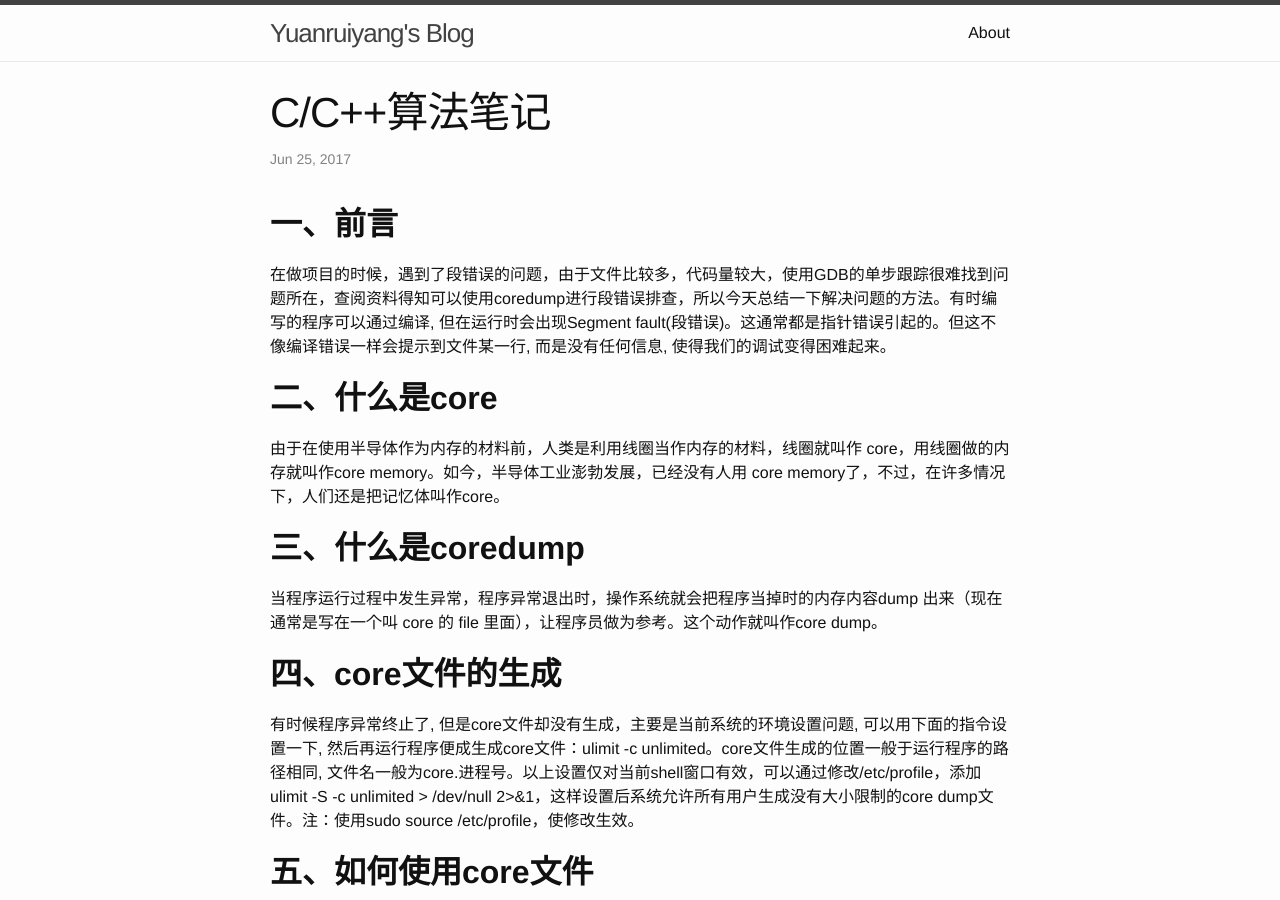
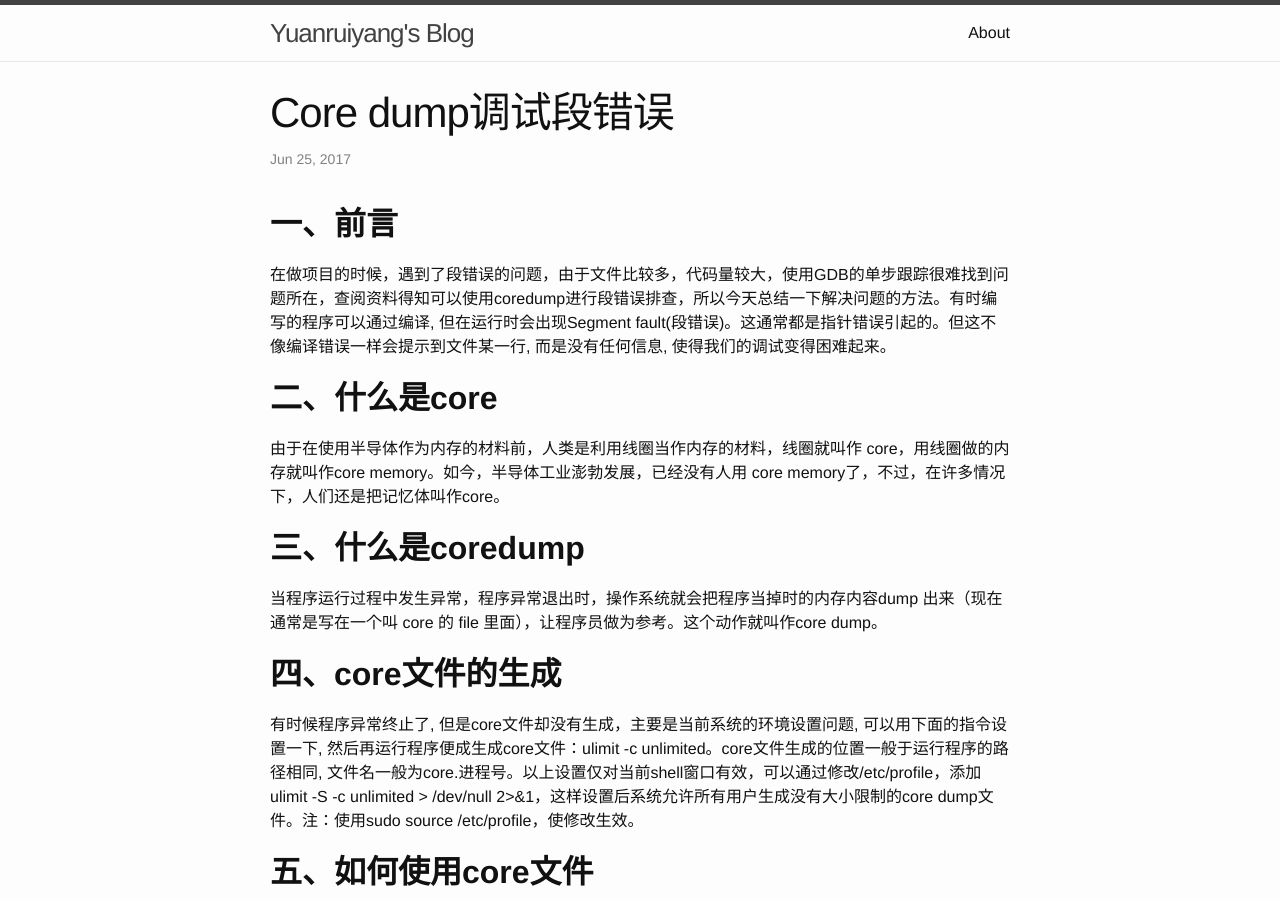
Before and after one commit to Rain9801/Rain9801.github.io, a Jekyll site: the page built from _posts/2017-06-25-coredump调试段错误.markdown, in a window 1280 px wide and 900 px high. Built offline with Jekyll 4.4.1, drawn with Linux system fonts in a browser that asks for light colours; comment, search, counter and statistics services are not loaded.

Commit message:
coredump

```diff
--- a/_posts/2017-06-25-coredump调试段错误.markdown
+++ b/_posts/2017-06-25-coredump调试段错误.markdown
@@ -1,6 +1,6 @@
 ---
 layout: post
-title:  "C/C++算法笔记"
+title:  "Core dump调试段错误"
 date:   2017-06-25 16:15:00 +0800
 ---
 **一、前言**
```
